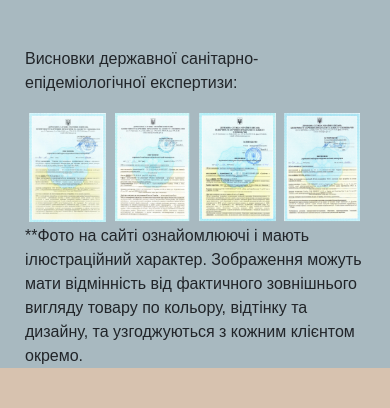
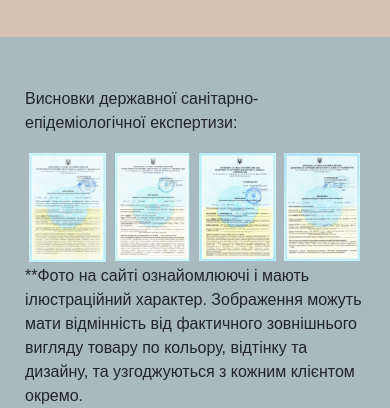
Before and after one commit to Dima2332171/coffee, a plain HTML site: page index.html in a window 390 px wide. Shown: the part 2044-2452 px from the top of the page. Before the commit the page ends 2412 px from the top, so only its background shows below. Drawn offline with nearby package versions, Linux system fonts and the light colour scheme; a web font is replaced by a local one.

Commit message:
add margin-top for footer in mobile version

```diff
--- a/css/style.css
+++ b/css/style.css
@@ -1051,6 +1051,10 @@ footer{
     .tiles{
         justify-content: center;
     }
+
+    footer{
+        margin-top: 40px;
+    }
     .footer-block{
         display: block;
     }
```
